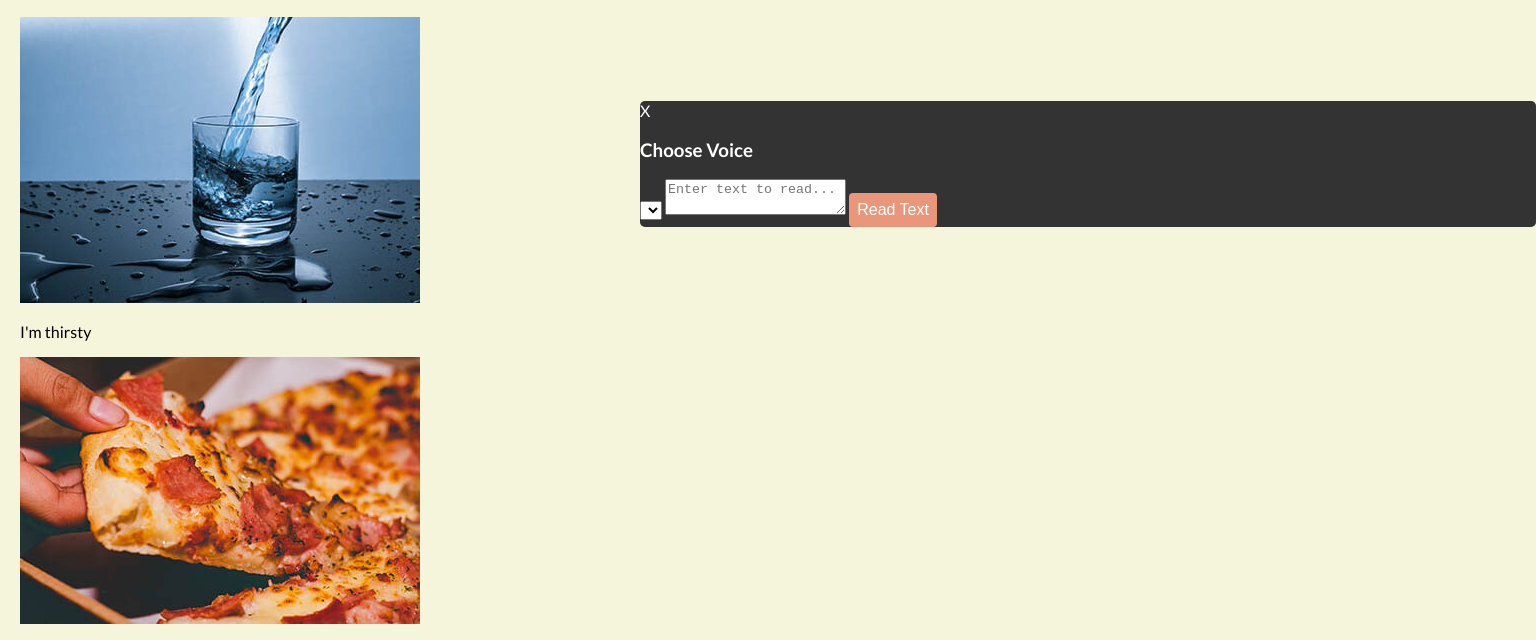
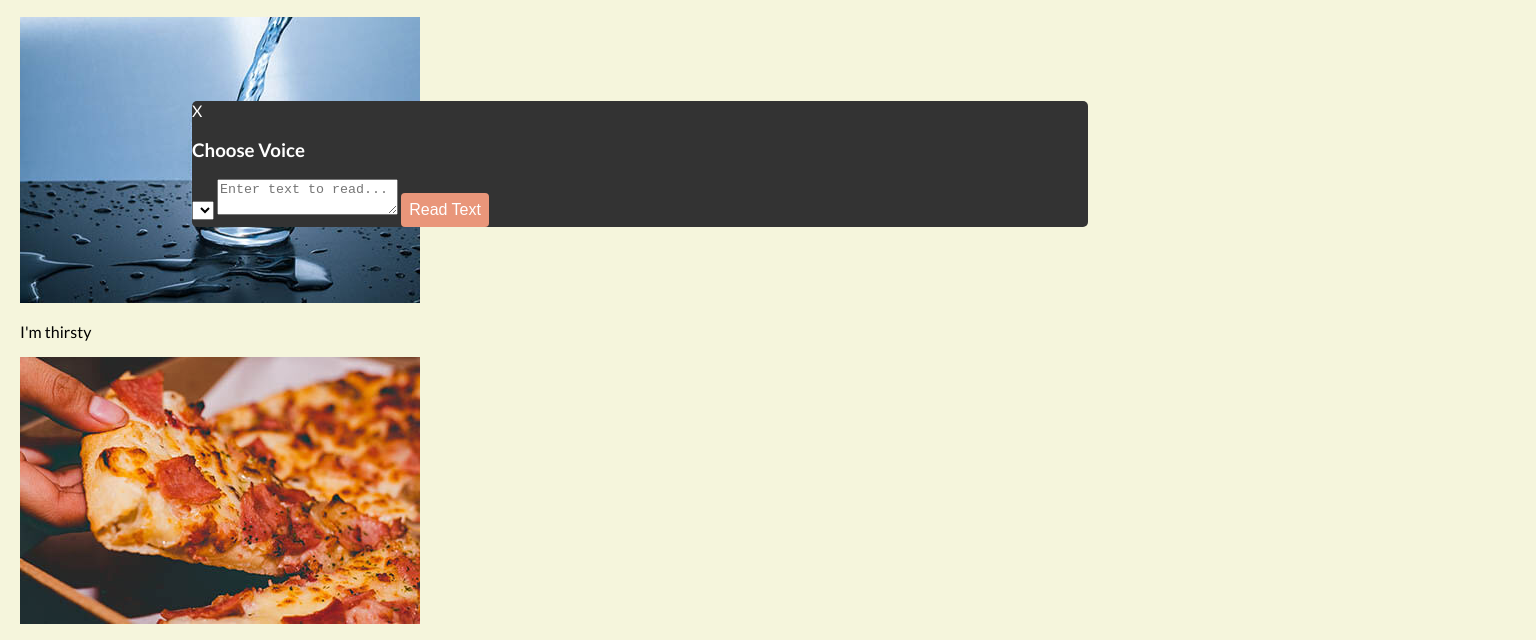
Before and after one commit to BraxtonPinheiro/website1, a plain HTML site: page speech.html in a window 1280 px wide. Shown: the part 139-779 px from the top of the page, 1536 px wide, since content can reach past the window. Drawn offline with Linux system fonts and the light colour scheme.

Commit message:
Mon, May 19, 2025, 9:25 AM -07:00

```diff
--- a/css/speech.css
+++ b/css/speech.css
@@ -53,5 +53,5 @@ h1{
     background-color: #333333;
     color: white;
     border-radius: 5px;
-
+    transform: translate(-50%, 0)
 }
```
